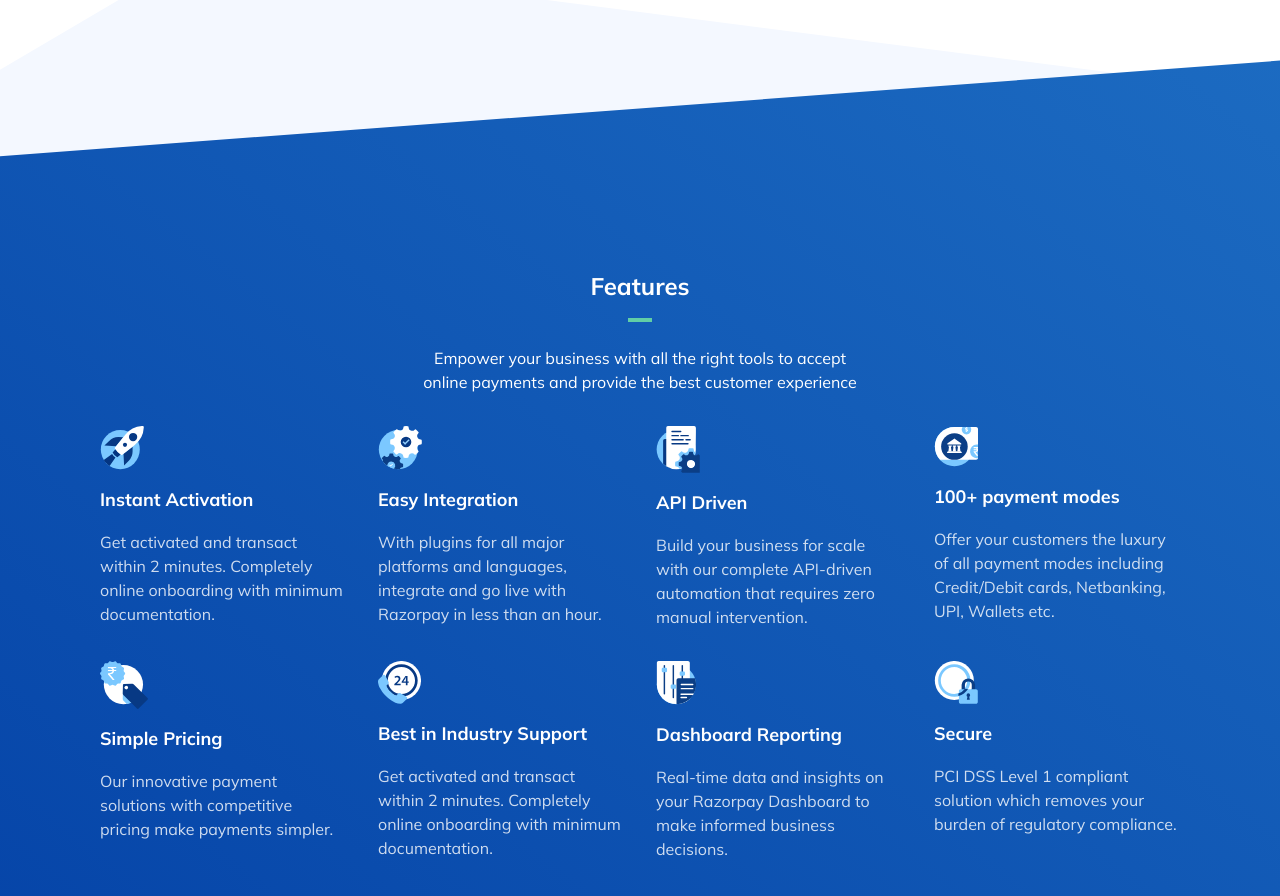
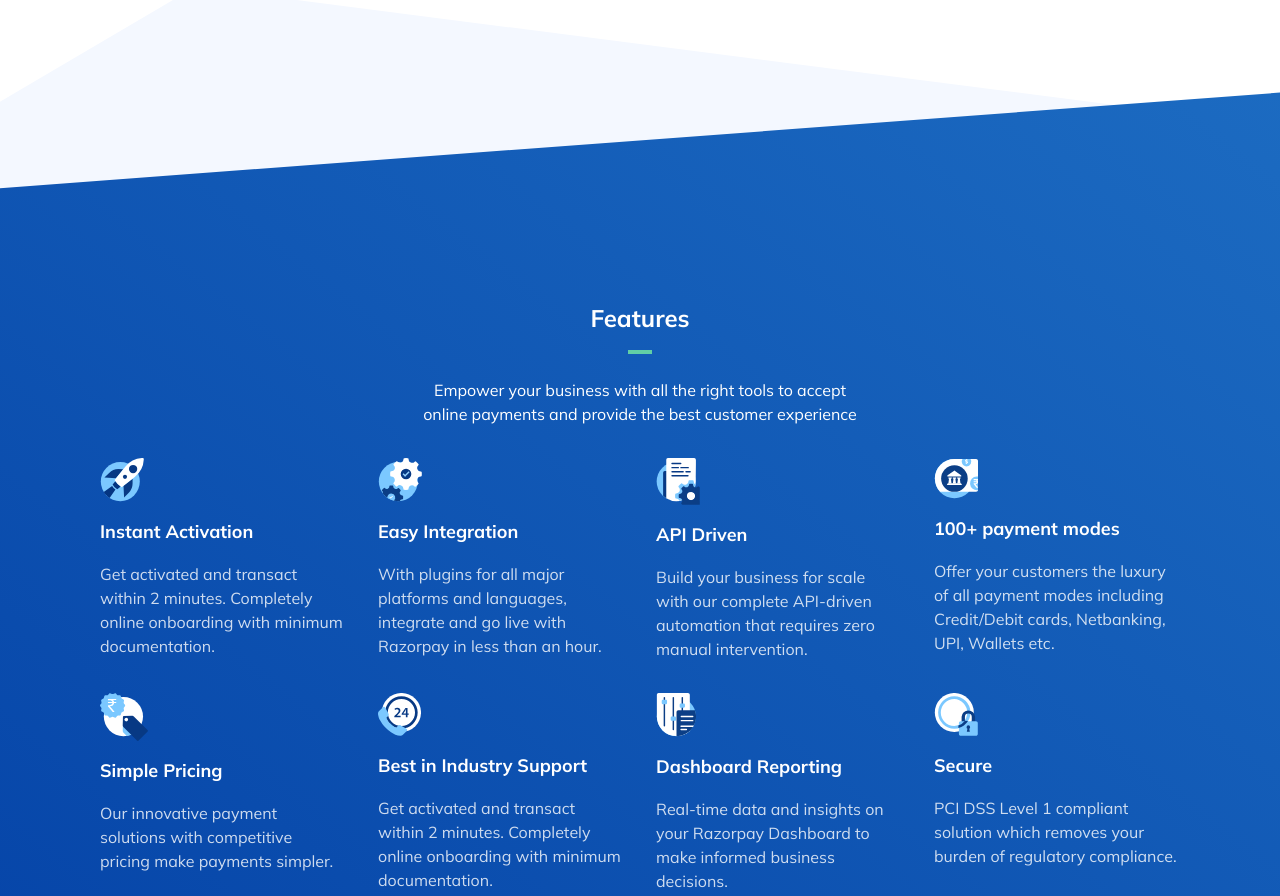
Before and after one commit to navneet1914/Razorpay-Clone, a website built with Vite: page index.html in a window 1280 px wide. Shown: the part 4484-5380 px from the top of the page. Built offline with nearby package versions, Linux system fonts and the light colour scheme.

Commit message:
Update index.html

```diff
--- a/index.html
+++ b/index.html
@@ -1085,7 +1085,7 @@
 
   <!-- core features -->
 
-  <section class="bg-[url(./images/core-features-sectionBg.svg)] w-full bg-no-repeat bg-cover  mt-28 relative z-40 coreFeatures">
+  <section class="bg-[url(./images/core-features-sectionBg.svg)] w-full bg-no-repeat bg-cover  mt-36 relative z-40 coreFeatures">
     <div class="relative w-11/12 max-w-[1080px] mx-auto pt-[6rem] pb-[12rem]">
       <h2 class="font-mullish font-bold text-2xl text-center text-white mt-56">Features</h2>
       <div class="w-6 h-1 bg-greenLight mx-auto mt-4 mb-6"></div>
```
